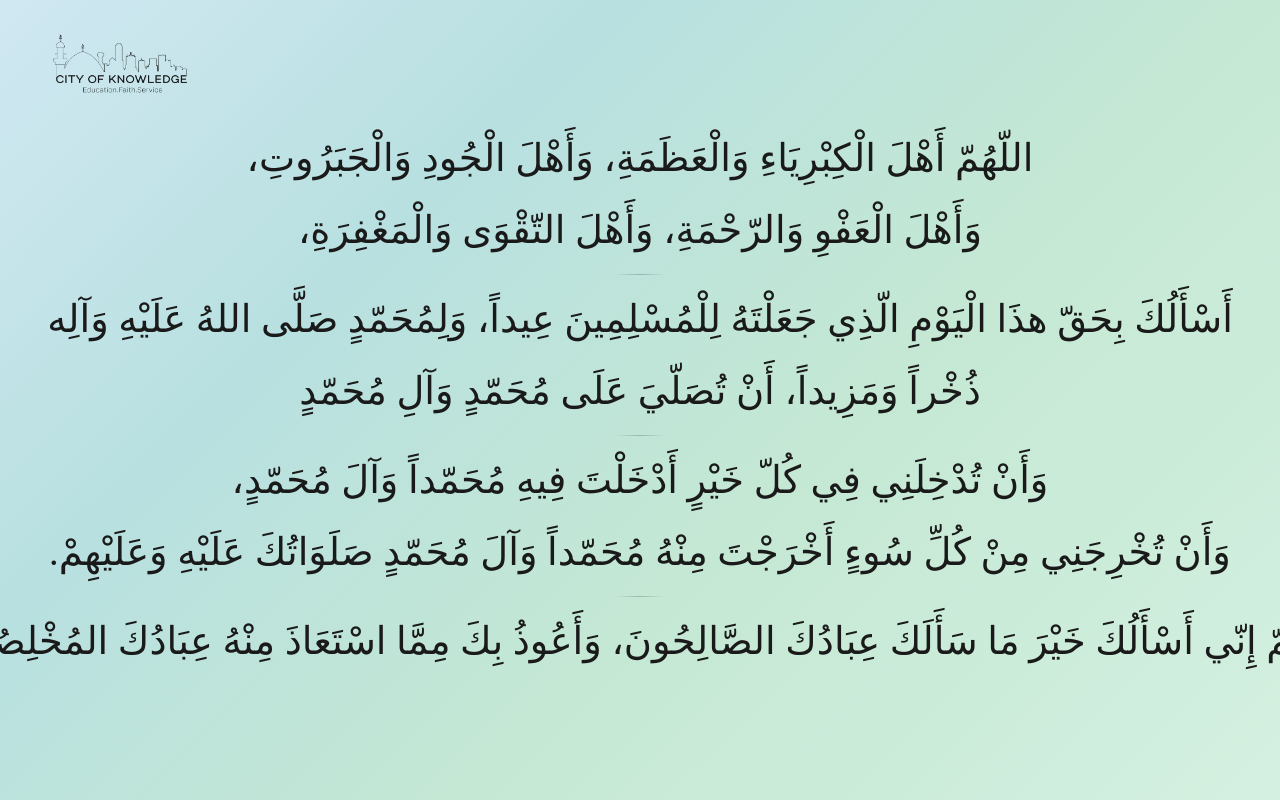
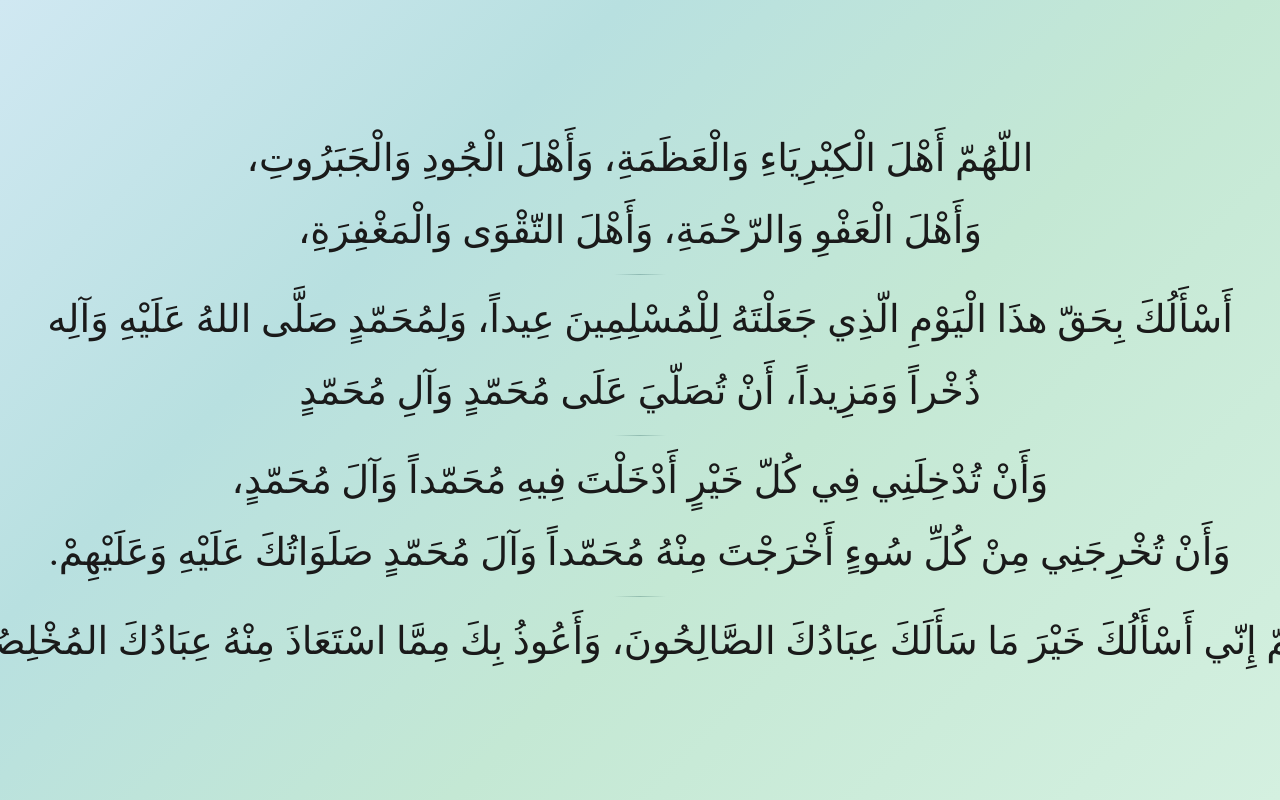
Before and after one commit to amamdani15/eid, a plain HTML site: page dua_desktop.html in a window 1280 px wide. Drawn offline with Linux system fonts and the light colour scheme; a web font is replaced by a local one.

Commit message:
removed branding

```diff
--- a/dua_desktop.html
+++ b/dua_desktop.html
@@ -76,8 +76,5 @@
 
     <div class="arabic">اللّهُمّ إِنّي أَسْأَلُكَ خَيْرَ مَا سَأَلَكَ عِبَادُكَ الصَّالِحُونَ، وَأَعُوذُ بِكَ مِمَّا اسْتَعَاذَ مِنْهُ عِبَادُكَ المُخْلِصُون.</div>
   </div>
-
-  <img class="logo" src="city_of_knowledge_logo.png" alt="City of Knowledge">
-
 </body>
 </html>
```
Also changed, not shown: dua_mobile.html (+0 -2 lines), index.html (+0 -1 lines), takbeer_desktop.html (+0 -2 lines).
